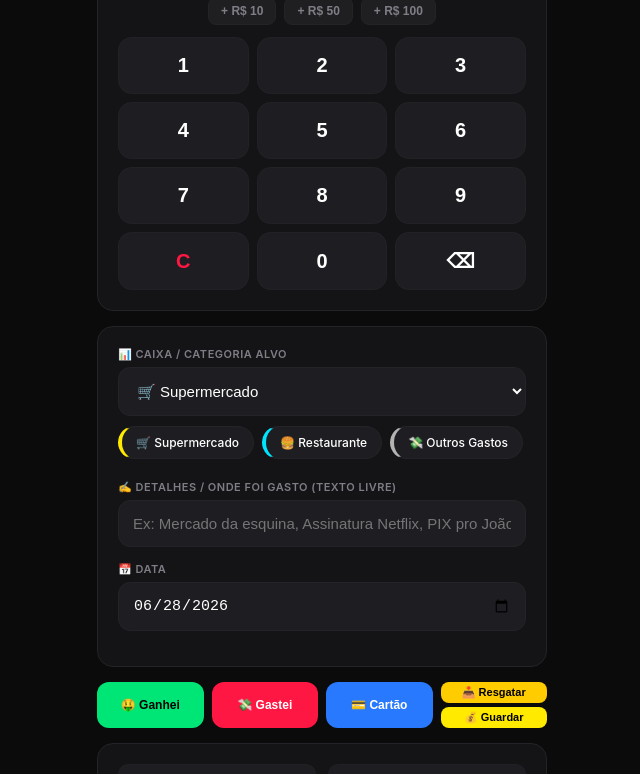
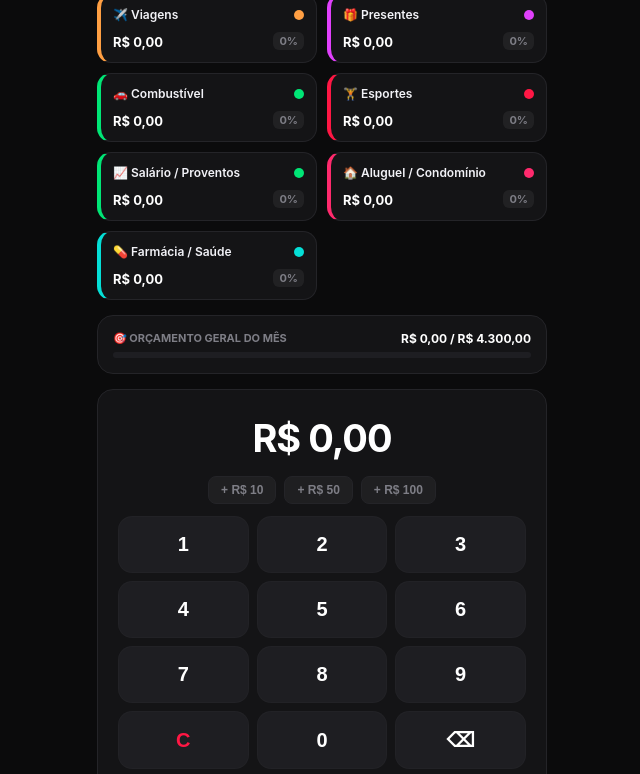
Before and after one commit to antoniooloko16-coder/finan-as-oloko, a plain HTML site: page index.html in a window 1280 px wide. Shown: the part 509-1283 px from the top of the page, without its empty margins (318-958 px from the left). Drawn offline with Linux system fonts and the light colour scheme.

Commit message:
Update index.html

```diff
--- a/index.html
+++ b/index.html
@@ -338,7 +338,7 @@
     .tag.active-filter { background: var(--primary); color: #000; border-color: var(--primary); font-weight: 600; }
 
     .grid-categories-panel {
-        display: none;
+        display: grid;
         grid-template-columns: repeat(2, 1fr);
         gap: 10px;
         margin: 15px 15px 0 15px;
@@ -1083,7 +1083,10 @@
         { id: "cat_p_5", name: "✈️ Viagens", budget: 500, type: "expense", color: "#ff9f43" },
         { id: "cat_p_6", name: "🎁 Presentes", budget: 200, type: "expense", color: "#e040fb" },
         { id: "cat_p_7", name: "🚗 Combustível", budget: 350, type: "expense", color: "#00e676" },
-        { id: "cat_p_8", name: "🏋️ Esportes", budget: 150, type: "expense", color: "#ff1744" }
+        { id: "cat_p_8", name: "🏋️ Esportes", budget: 150, type: "expense", color: "#ff1744" },
+        { id: "cat_p_9", name: "📈 Salário / Proventos", budget: 5000, type: "income", color: "#00e676" },
+        { id: "cat_p_10", name: "🏠 Aluguel / Condomínio", budget: 1200, type: "expense", color: "#ff2a6d" },
+        { id: "cat_p_11", name: "💊 Farmácia / Saúde", budget: 200, type: "expense", color: "#05dfd7" }
     ];
 
     const defaultCategoriesEmpresa = [
@@ -1094,7 +1097,9 @@
         { id: "cat_e_5", name: "👥 Pró-Labore / Salários", budget: 4000, type: "expense", color: "#a370f7" },
         { id: "cat_e_6", name: "📢 Marketing & Anúncios", budget: 600, type: "expense", color: "#05dfd7" },
         { id: "cat_e_7", name: "🏛️ Impostos & Taxas", budget: 1200, type: "expense", color: "#ff2a6d" },
-        { id: "cat_e_8", name: "📦 Embalagens & Extras", budget: 500, type: "expense", color: "#b3b3b3" }
+        { id: "cat_e_8", name: "📦 Embalagens & Extras", budget: 500, type: "expense", color: "#b3b3b3" },
+        { id: "cat_e_9", name: "💰 Vendas de Produtos", budget: 10000, type: "income", color: "#00e676" },
+        { id: "cat_e_10", name: "💻 Softwares & Assinaturas", budget: 300, type: "expense", color: "#ff9f43" }
     ];
 
     function loadProfiles() {
@@ -2323,7 +2328,7 @@
             container.appendChild(box);
         });
 
-        container.style.display = currentDisplay || 'none';
+        container.style.display = currentDisplay === 'none' ? 'none' : 'grid';
     }
 
     function renderCategoryManagement() {
```
